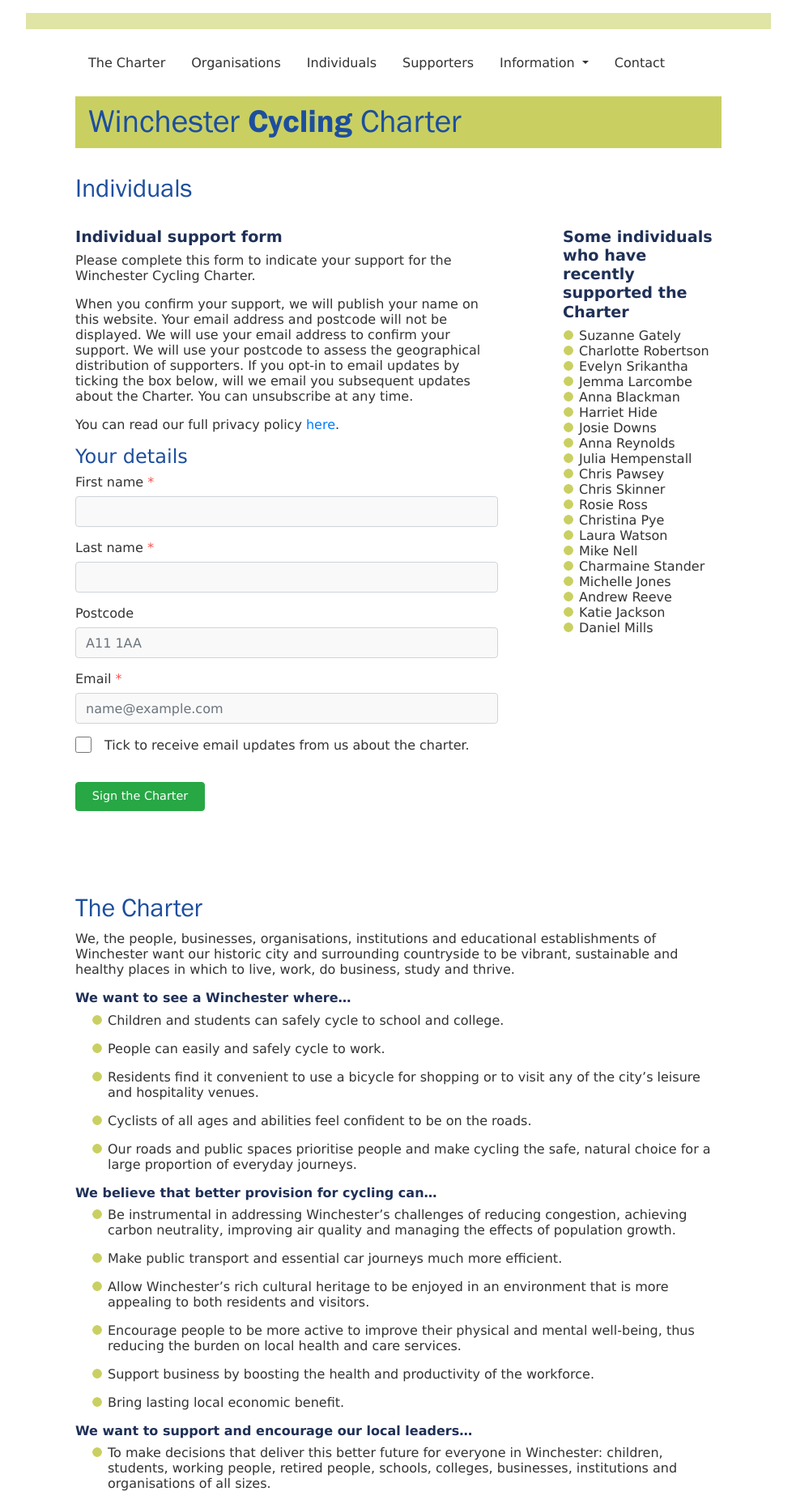
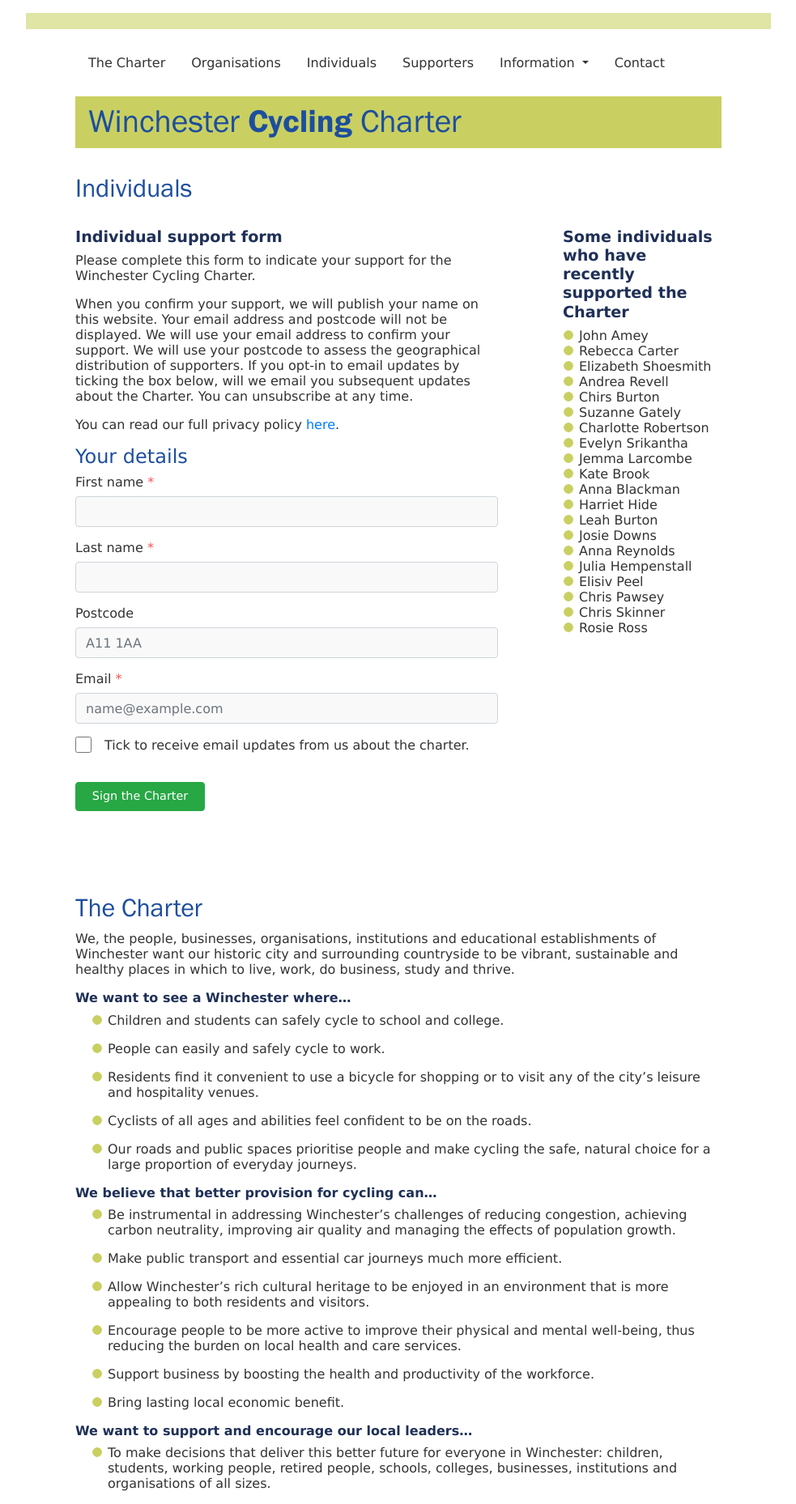
Before and after one commit to winchestercyclingcharter/winchestercyclingcharter.github.io, a Jekyll site: the page built from ind-page.md, in a window 1280 px wide. Shown: the whole page at 81% size, without its empty margins (148-1131 px from the left). Built offline with Jekyll 4.4.1, drawn with Linux system fonts in a browser that asks for light colours; nearby versions of some CDN libraries.

Commit message:
Update people.yml

```diff
--- a/_data/people.yml
+++ b/_data/people.yml
@@ -487,3 +487,11 @@ people:
 - { lastname: Srikantha, firstname: Evelyn, dt: 20210621-073619-163649 }
 - { lastname: Robertson, firstname: Charlotte, dt: 20210621-074821-403701 }
 - { lastname: Gately, firstname: Suzanne, dt: 20210621-080750-063182 }
+- { lastname: Peel, firstname: Elisiv, dt: 20210620-211610-915006 }
+- { lastname: Burton, firstname: Leah, dt: 20210620-213423-352204 }
+- { lastname: Brook, firstname: Kate, dt: 20210621-065837-862404 }
+- { lastname: Burton, firstname: Chirs, dt: 20210621-120818-687896 }
+- { lastname: Revell, firstname: Andrea, dt: 20210621-124917-313860 }
+- { lastname: Carter, firstname: Rebecca, dt: 20210621-131757-382671 }
+- { lastname: Shoesmith, firstname: Elizabeth, dt: 20210621-125932-967160 }
+- { lastname: Amey, firstname: John , dt: 20210621-193813-895109 }
```
